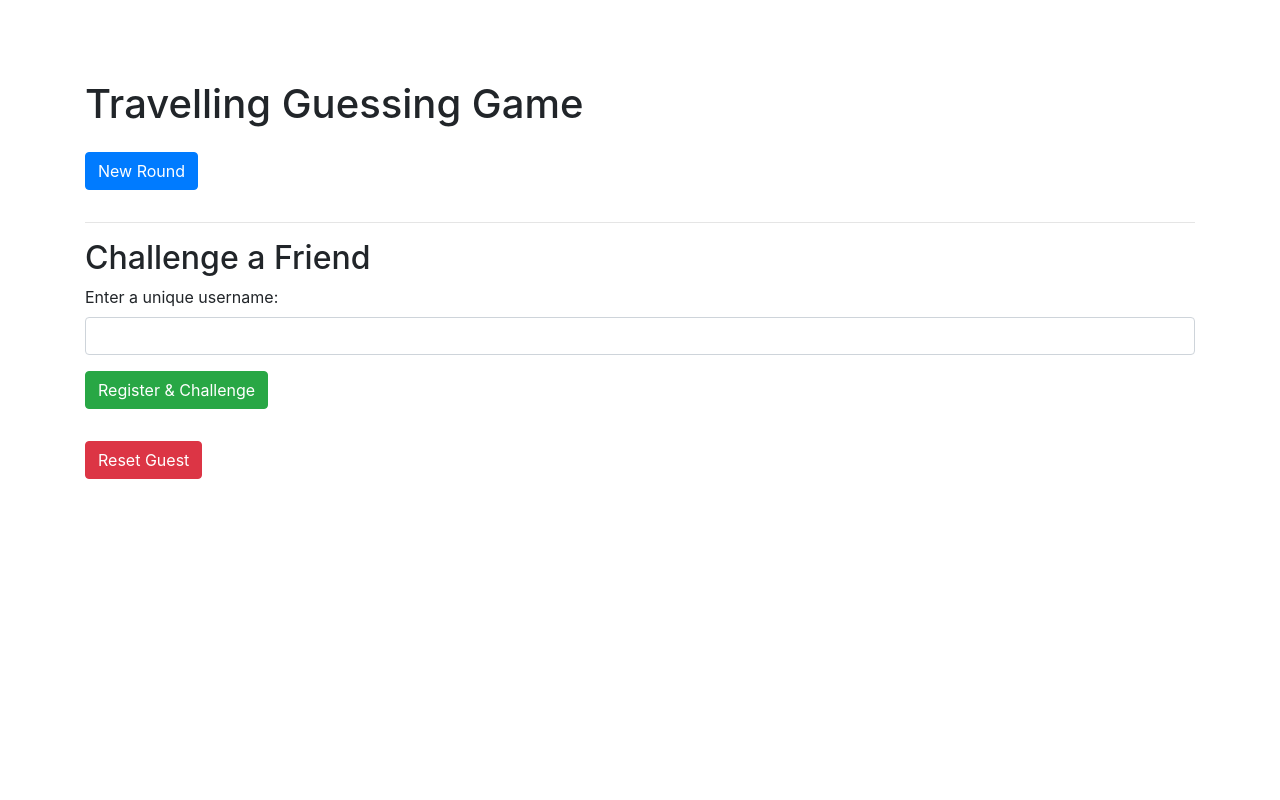
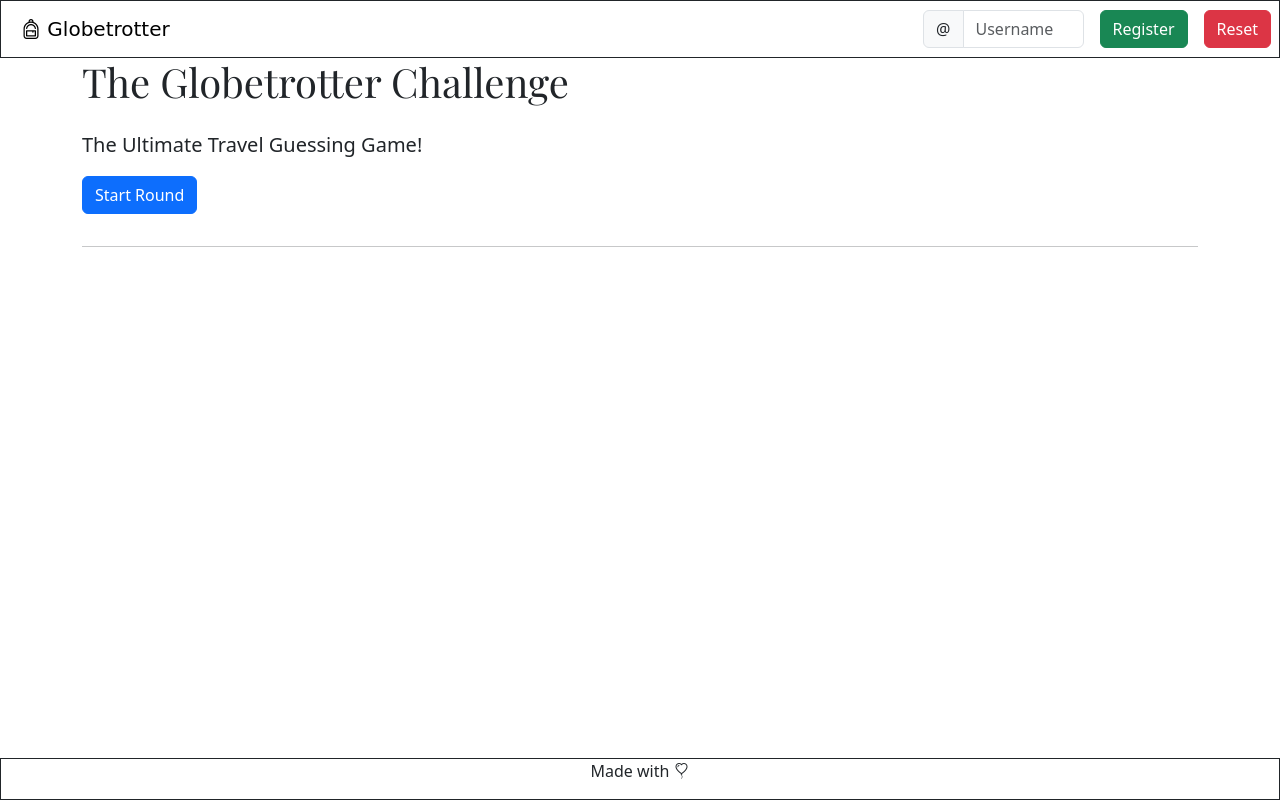
Before and after one commit to 4bdullah7eeshan/headout-globetrotter, a plain HTML site: page frontend/index.html in a window 1280 px wide. Drawn offline with nearby package versions, Linux system fonts and the light colour scheme; no server answers; a web font is replaced by a local one.

Commit message:
style: improve layout and design

```diff
--- /dev/null
+++ b/frontend/css/styles.css
@@ -0,0 +1,18 @@
+@import url('https://fonts.googleapis.com/css2?family=Meddon&display=swap');
+@import url('https://fonts.googleapis.com/css2?family=Quintessential&display=swap');
+@import url('https://fonts.googleapis.com/css2?family=Playfair+Display:wght@400;700&display=swap');
+
+
+
+
+
+.logo {
+    font-family: 'Meddon', cursive;
+}
+
+h1, h2, h3, h4, h5, h6 {
+    font-family: 'Playfair Display', serif;
+}
+
+.invite-container { max-width: 600px; margin: auto; }
+.hidden { display: none; }
--- a/frontend/index.html
+++ b/frontend/index.html
@@ -3,24 +3,51 @@
 <head>
   <meta charset="UTF-8" />
   <meta name="viewport" content="width=device-width, initial-scale=1" />
-  <title>Travelling Guessing Game</title>
-  <!-- Bootstrap CSS -->
-  <link rel="stylesheet" href="https://stackpath.bootstrapcdn.com/bootstrap/4.5.2/css/bootstrap.min.css" />
-  <style>
-    body { padding-top: 2rem; }
-    .invite-container { max-width: 600px; margin: auto; }
-    .hidden { display: none; }
-  </style>
+  <title>The Globetrotter Challenge – The Ultimate Travel Guessing Game!</title>
+  <link href="https://cdn.jsdelivr.net/npm/bootstrap@5.3.3/dist/css/bootstrap.min.css" rel="stylesheet" integrity="sha384-QWTKZyjpPEjISv5WaRU9OFeRpok6YctnYmDr5pNlyT2bRjXh0JMhjY6hW+ALEwIH" crossorigin="anonymous">
+  <link rel="stylesheet" href="./css/styles.css">
+  <link rel="stylesheet" href="https://cdn.jsdelivr.net/npm/bootstrap-icons@1.11.3/font/bootstrap-icons.min.css">
 </head>
 <body>
-  <div class="container mt-5">
-    <h1 class="mb-4">Travelling Guessing Game</h1>
+    <nav class="navbar navbar-expand-lg border border-dark p-2">
+        <div class="container-fluid">
+            <a class="navbar-brand logo" href="./index.html">
+                <i class="bi bi-backpack"></i> Globetrotter
+            </a>
+        </div>
+    <!-- Challenge / Share Section -->
+    <div id="challengeSection" class="d-flex flex-row align-items-center gap-3">
+        <!-- Registration Form: Visible only if guest is NOT registered -->
+        <div id="registrationDiv" class="d-flex flex-row align-items-center">
+          <form id="registerForm" class="d-flex flex-row align-items-center gap-3">
+            <div class="form-group input-group">
+              <span class="input-group-text" id="basic-addon1">@</span>
+              <input type="text" class="form-control" id="usernameInput" placeholder="Username" aria-label="Username" aria-describedby="basic-addon1" required/>
+            </div>
+            <button type="submit" class="btn btn-success">Register</button>
+          </form>
+        </div>
+        <!-- Share Section: Visible if user is registered -->
+        <div id="shareDiv" class="hidden">
+          <button id="shareInviteBtn" class="btn btn-info">Invite</button>
+        </div>
+        <!-- Reset Guest Button: always available -->
+        <button id="resetGuestBtn" class="btn btn-danger">Reset</button>
+      </div>
+  </nav>
+
+  <main class="container">
+    <h1 class="mb-4">The Globetrotter Challenge</h1>
+    <p class="lead">
+        The Ultimate Travel Guessing Game!
+    </p>
+
 
     <!-- Score Display -->
     <div id="scoreDisplay" class="mb-3"></div>
 
     <!-- New Round Button -->
-    <button id="newRoundBtn" class="btn btn-primary mb-3">New Round</button>
+    <button id="newRoundBtn" class="btn btn-primary mb-3">Start Round</button>
 
     <!-- Round Content -->
     <div id="roundContainer" class="mb-3"></div>
@@ -30,28 +57,12 @@
 
     <hr>
 
-    <!-- Challenge / Share Section -->
-    <div id="challengeSection">
-      <!-- Registration Form: Visible only if guest is NOT registered -->
-      <div id="registrationDiv">
-        <h2>Challenge a Friend</h2>
-        <form id="registerForm" class="mb-3">
-          <div class="form-group">
-            <label for="usernameInput">Enter a unique username:</label>
-            <input type="text" class="form-control" id="usernameInput" required />
-          </div>
-          <button type="submit" class="btn btn-success">Register & Challenge</button>
-        </form>
-      </div>
-      <!-- Share Section: Visible if user is registered -->
-      <div id="shareDiv" class="hidden">
-        <h2>Your Invite</h2>
-        <button id="shareInviteBtn" class="btn btn-info">Share Your Invite</button>
-      </div>
-      <!-- Reset Guest Button: always available -->
-      <button id="resetGuestBtn" class="btn btn-danger mt-3">Reset Guest</button>
-    </div>
-  </div>
+
+</main>
+
+<footer class="border-dark fixed-bottom border border-dark">
+    <p class="text-center">Made with <i class="bi bi-balloon-heart"></i></p>
+</footer>
 
   <!-- Invite Modal -->
   <div class="modal fade" id="inviteModal" tabindex="-1" role="dialog" aria-labelledby="inviteModalLabel" aria-hidden="true">
@@ -274,6 +285,6 @@
 
   <!-- jQuery and Bootstrap JS (and dependencies) -->
   <script src="https://code.jquery.com/jquery-3.5.1.slim.min.js"></script>
-  <script src="https://cdn.jsdelivr.net/npm/bootstrap@4.5.2/dist/js/bootstrap.bundle.min.js"></script>
+  <script src="https://cdn.jsdelivr.net/npm/bootstrap@5.3.3/dist/js/bootstrap.bundle.min.js" integrity="sha384-YvpcrYf0tY3lHB60NNkmXc5s9fDVZLESaAA55NDzOxhy9GkcIdslK1eN7N6jIeHz" crossorigin="anonymous"></script>
 </body>
 </html>
```
Also changed, not shown: frontend/pages/invite.html (+13 -9 lines).
